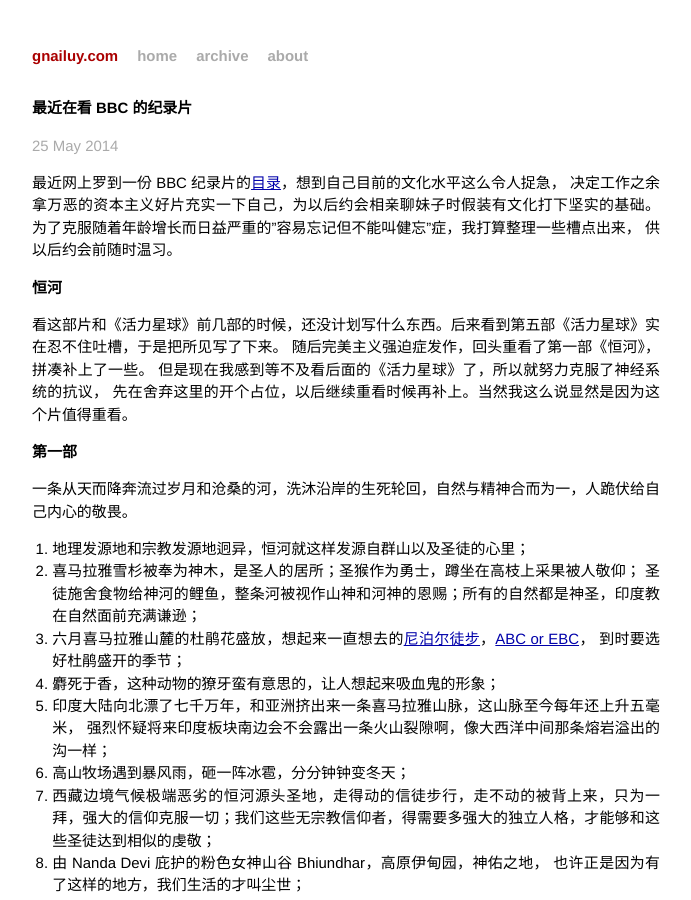
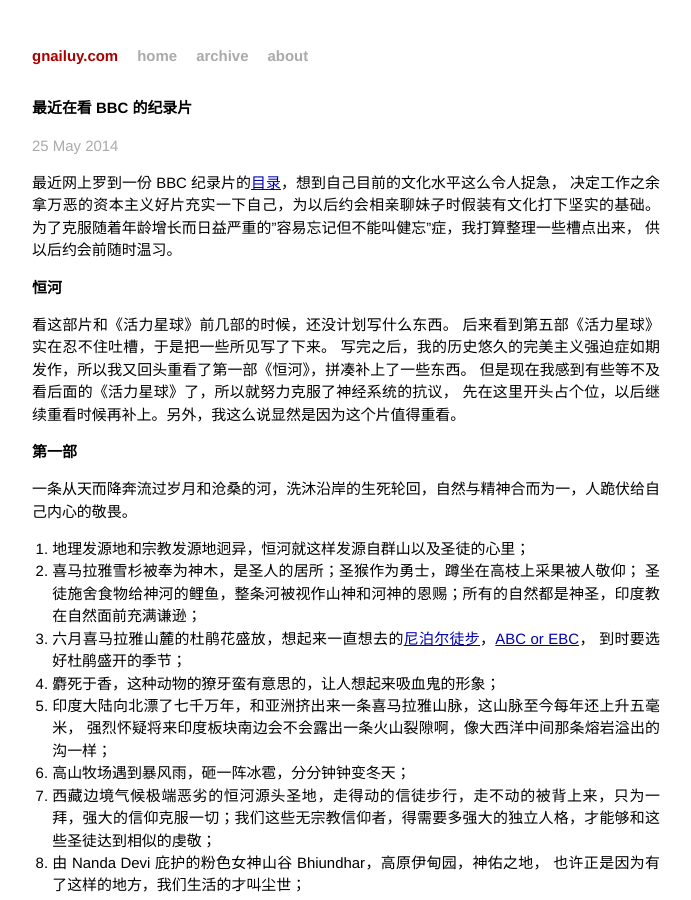
Before and after one commit to gnailuy/gnailuy.com, a Jekyll site: the page built from _posts/2014-05-17-bbc-documentaries.markdown, in a window 1280 px wide and 900 px high. Shown: the whole window, without its empty margins (294-985 px from the left). Built offline with Jekyll 4.4.1, drawn with Linux system fonts in a browser that asks for light colours; Markdown is read by kramdown in place of the engine named in the settings; comment, search, counter and statistics services are not loaded.

Commit message:
minor update

```diff
--- a/_posts/2014-05-17-bbc-documentaries.markdown
+++ b/_posts/2014-05-17-bbc-documentaries.markdown
@@ -14,10 +14,11 @@ categories: [ me ]
 
 ## 恒河
 
-看这部片和《活力星球》前几部的时候，还没计划写什么东西。后来看到第五部《活力星球》实在忍不住吐槽，于是把所见写了下来。
-随后完美主义强迫症发作，回头重看了第一部《恒河》，拼凑补上了一些。
-但是现在我感到等不及看后面的《活力星球》了，所以就努力克服了神经系统的抗议，
-先在舍弃这里的开个占位，以后继续重看时候再补上。当然我这么说显然是因为这个片值得重看。
+看这部片和《活力星球》前几部的时候，还没计划写什么东西。
+后来看到第五部《活力星球》实在忍不住吐槽，于是把一些所见写了下来。
+写完之后，我的历史悠久的完美主义强迫症如期发作，所以我又回头重看了第一部《恒河》，拼凑补上了一些东西。
+但是现在我感到有些等不及看后面的《活力星球》了，所以就努力克服了神经系统的抗议，
+先在这里开头占个位，以后继续重看时候再补上。另外，我这么说显然是因为这个片值得重看。
 
 ### 第一部
 
```
